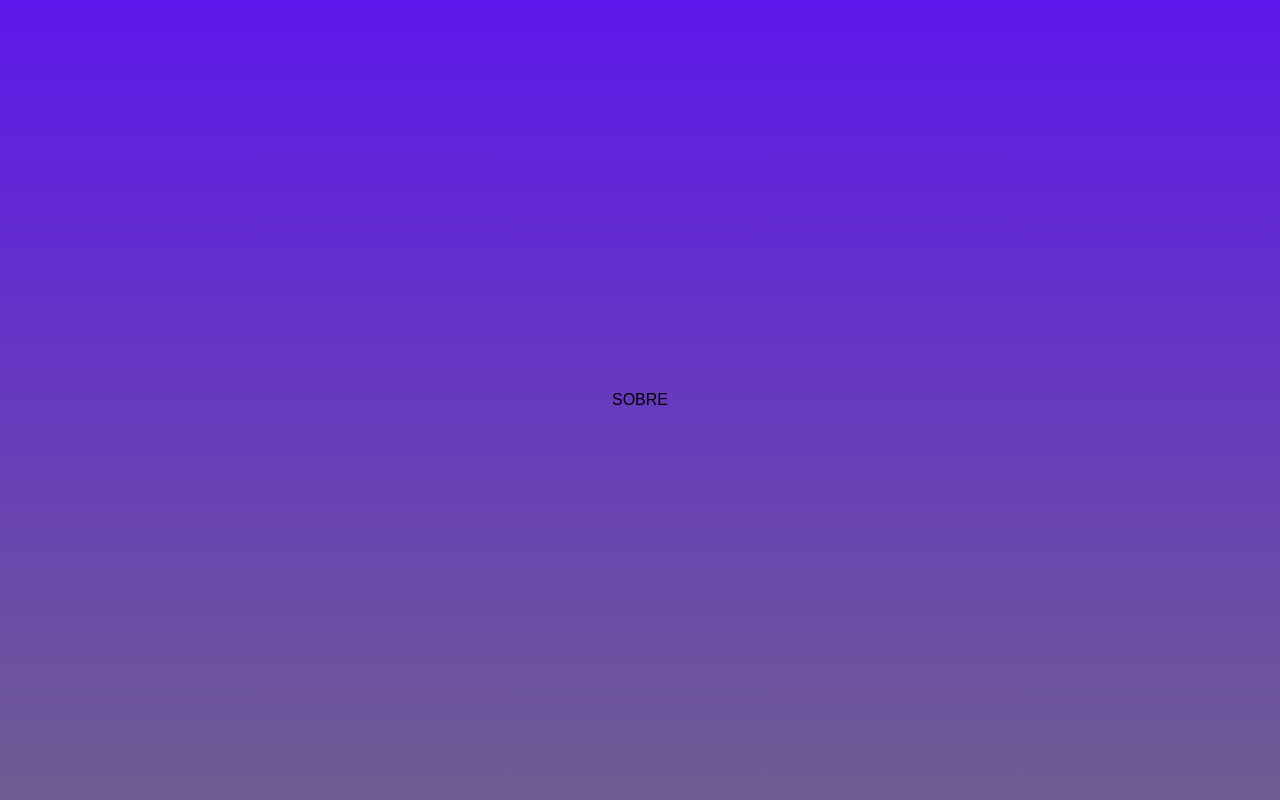
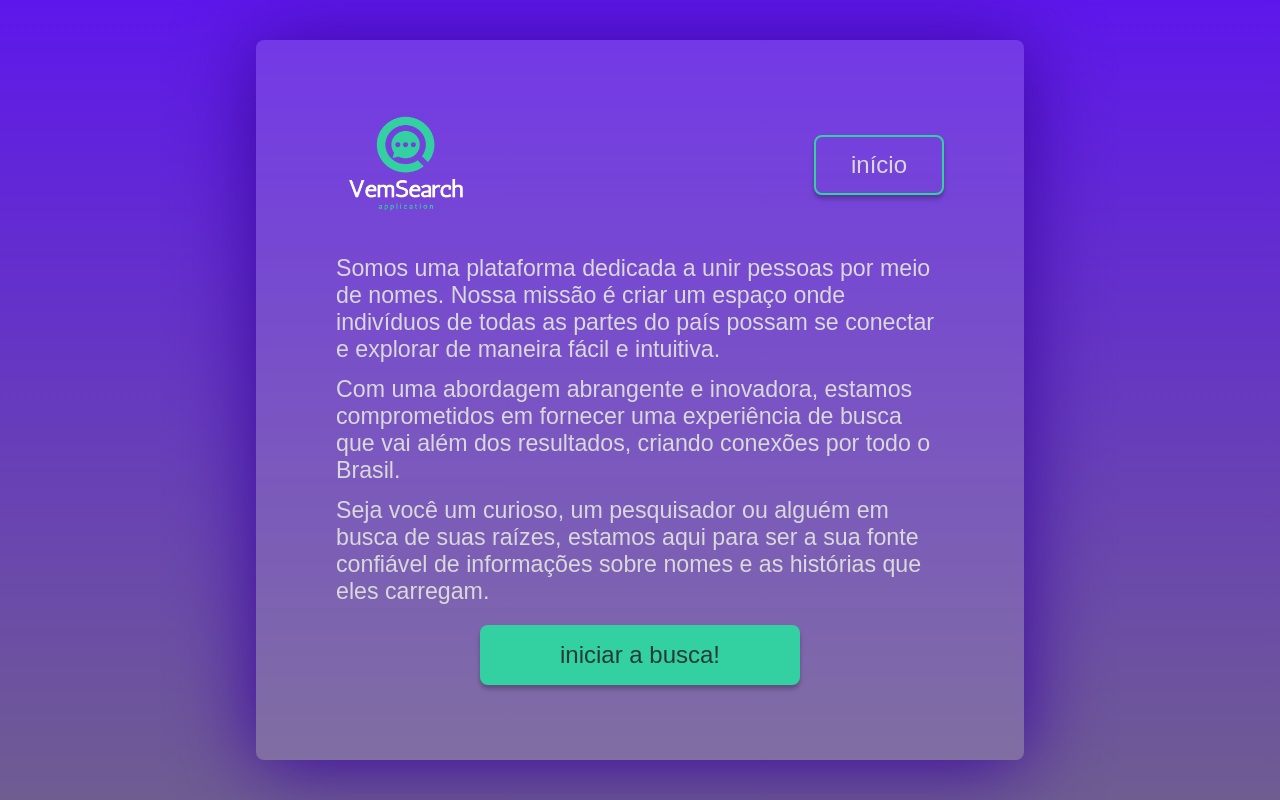
Before and after one commit to MarcosPaulo62/VemSearch, a React (Create React App) app: page /sobre in a window 1280 px wide. Built offline with nearby package versions, Linux system fonts and the light colour scheme; a web font is replaced by a local one.

Commit message:
inicio e sobre prontos e com navegabilidade implementada

```diff
--- a/src/pages/Inicio/Inicio.tsx
+++ b/src/pages/Inicio/Inicio.tsx
@@ -1,17 +1,25 @@
 import { Button } from "../../components/Button/Button";
 import { CardBackground } from "../../components/CardBackground/CardBackground";
 import logo from "../../assets/logo.png"
-import { InicioStyle } from "./style";
+import { InicioDivButton, InicioStyle } from "./style";
+import { Link } from 'react-router-dom';
+
 
 export function Inicio() {
     return (
         <>
-            <CardBackground>
-                    <Button width={"130px"} color={"var(--off-white)"} border={"2px solid var(--brand-2)"} backgroundColor={"transparent"}>sobre nós</Button>
+            <CardBackground width="60vw">
+                <InicioDivButton>
+                    <Link to={"/sobre"}>
+                        <Button width={"130px"} color={"var(--off-white)"} border={"2px solid var(--brand-2)"} backgroundColor={"transparent"}>sobre nós</Button>
+                    </Link>
+                </InicioDivButton>
                 <InicioStyle>
                     <img className="imgLogo-inicio" src={logo} alt="Logo VemSearch application" />
-                    <h1>Conectamos nossos usuários por todo país!</h1>
-                    <Button backgroundColor="var(--brand-2)" border="none" color="var(--black-85)" width="320px">iniciar a busca!</Button>
+                    <h1 className="title-inicio">Conectamos nossos usuários por todo país!</h1>
+                    <Link to={"/login"}>
+                        <Button backgroundColor="var(--brand-2)" border="none" color="var(--black-85)" width="320px">iniciar a busca!</Button>
+                    </Link>
                 </InicioStyle>
             </CardBackground>
         </>
--- a/src/pages/Inicio/style.ts
+++ b/src/pages/Inicio/style.ts
@@ -13,4 +13,19 @@ align-items: center;
     height: 210px;
 }
 
+.title-inicio{
+    color: var(--off-white);
+    text-align: center;
+    margin-bottom: 50px;
+    width: 70%;
+}
 `
+
+export const InicioDivButton = styled.div`
+    display: flex;
+    flex-direction: row;
+    justify-content: flex-end;
+    align-items: flex-end;
+    width: 100%;
+    margin-top: -20px;
+`
--- a/src/pages/Sobre/Sobre.tsx
+++ b/src/pages/Sobre/Sobre.tsx
@@ -1,7 +1,29 @@
-export function Sobre(){
-    return(
-        <>
-        SOBRE
-        </>
+import { Button } from "../../components/Button/Button";
+import { CardBackground } from "../../components/CardBackground/CardBackground";
+import logo from "../../assets/logo.png"
+import { Link } from 'react-router-dom';
+import { DivButtonSobre, SobreStyle } from "./style";
+
+
+export function Sobre() {
+    return (
+        <CardBackground width="60vw">
+            <DivButtonSobre>
+                <Link to={"/"}>
+                    <img className="imgLogo-sobre" src={logo} alt="Logo VemSearch application" />
+                </Link>
+                <Link to={"/"}>
+                    <Button width={"130px"} color={"var(--off-white)"} border={"2px solid var(--brand-2)"} backgroundColor={"transparent"}>início</Button>
+                </Link>
+            </DivButtonSobre>
+            <SobreStyle>
+                <p>Somos uma plataforma dedicada a unir pessoas por meio de nomes. Nossa missão é criar um espaço onde indivíduos de todas as partes do país possam se conectar e explorar de maneira fácil e intuitiva.</p>
+                <p>Com uma abordagem abrangente e inovadora, estamos comprometidos em fornecer uma experiência de busca que vai além dos resultados, criando conexões por todo o Brasil.</p>
+                <p>Seja você um curioso, um pesquisador ou alguém em busca de suas raízes, estamos aqui para ser a sua fonte confiável de informações sobre nomes e as histórias que eles carregam.</p>
+            </SobreStyle>
+            <Link to={"/login"}>
+                <Button backgroundColor="var(--brand-2)" border="none" color="var(--black-85)" width="320px">iniciar a busca!</Button>
+            </Link>
+        </CardBackground>
     )
 }
--- /dev/null
+++ b/src/pages/Sobre/style.ts
@@ -0,0 +1,26 @@
+import { styled } from "styled-components"
+
+export const DivButtonSobre = styled.div`
+    display: flex;
+    flex-direction: row;
+    justify-content: space-between;
+    align-items: center;
+    width: 100%;
+    margin-top: -20px;
+
+    .imgLogo-sobre{
+       width: 140px;
+       height: 135px;
+    }
+`
+
+export const SobreStyle = styled.div`
+    display: flex;
+    flex-direction: column;
+    gap: 13px;
+    color: var(--off-white);
+    font-size: 1.45rem;
+    margin-bottom: 20px;
+    margin-top: 20px;
+
+`
--- a/src/styles/global.ts
+++ b/src/styles/global.ts
@@ -33,4 +33,8 @@ export const GlobalStyle = createGlobalStyle`
         align-items: center;
     }
 
+    a{
+        text-decoration: none;
+    }
+
 `
```
